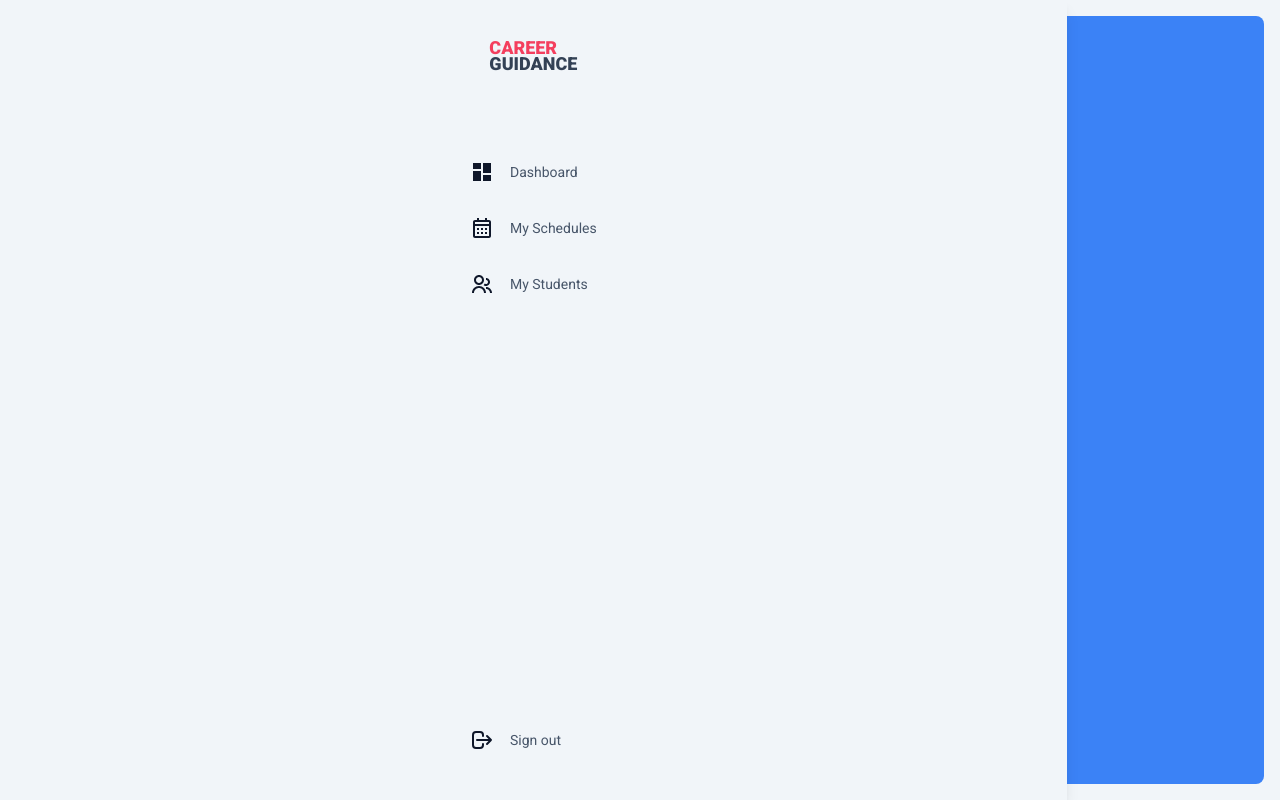
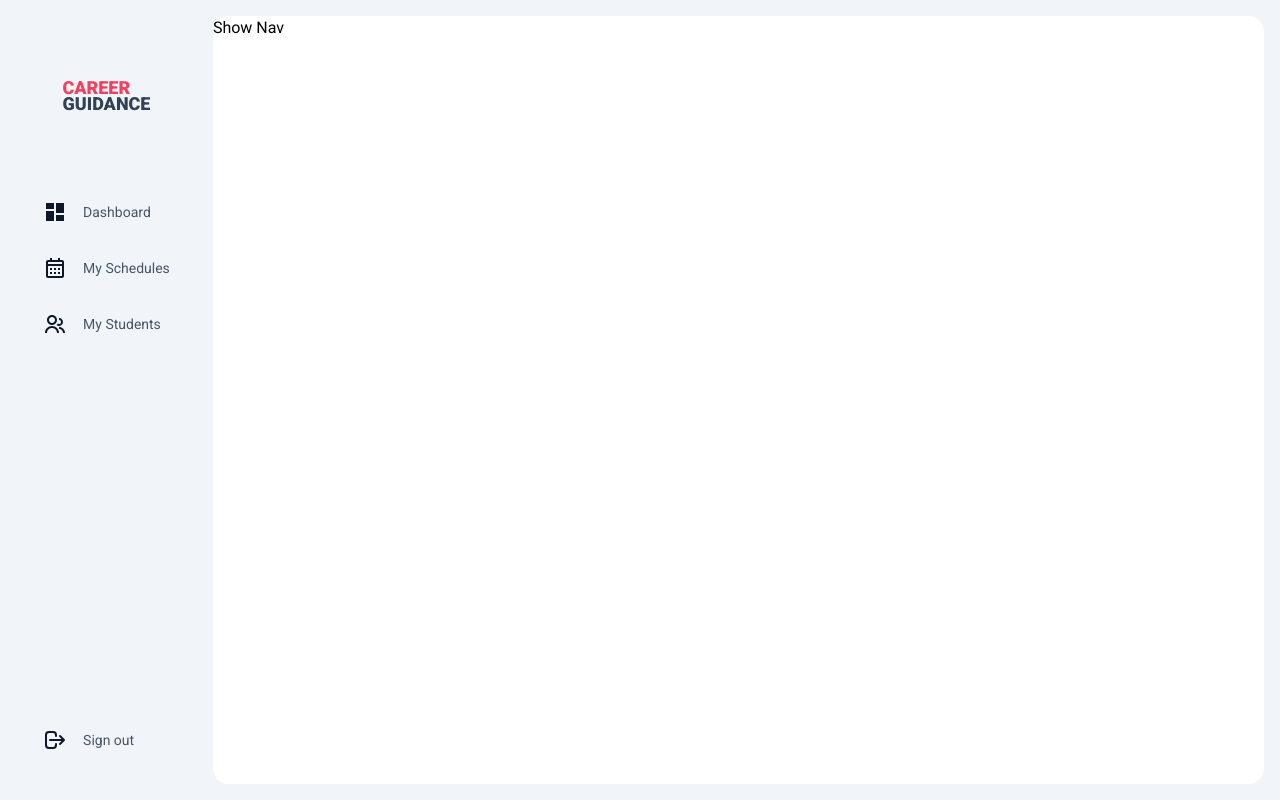
Before and after one commit to LifeOf97/undergrad, a Vue app in the folder frontend/: page /authview in a window 1280 px wide. Built offline with nearby package versions, Linux system fonts and the light colour scheme.

Commit message:
responsive left nav up and running.

```diff
--- /dev/null
+++ b/frontend/src/components/AppCloseButton.vue
@@ -0,0 +1,13 @@
+<template>
+   <button>
+        <svg xmlns="http://www.w3.org/2000/svg" class="h-7 w-7 stroke-current text-blueGray-500 transition-colors duration-300 hover:text-blueGray-900" viewBox="0 0 24 24">
+            <path stroke-linecap="round" stroke-linejoin="round" stroke-width="2" d="M6 18L18 6M6 6l12 12" />
+        </svg>
+    </button>
+</template>
+
+<script>
+export default {
+    name: "AppCloseButton"
+}
+</script>
--- /dev/null
+++ b/frontend/src/components/AppStaffDashBoard.vue
@@ -0,0 +1,11 @@
+<template>
+    <div>
+
+    </div>
+</template>
+
+<script>
+export default {
+    name: "AppStaffDashBoard"
+}
+</script>
--- /dev/null
+++ b/frontend/src/components/AppStaffId.vue
@@ -0,0 +1,15 @@
+<template>
+    <div>
+    </div>
+</template>
+
+<script>
+export default {
+    name: "AppStaffId",
+    data() {
+        return {
+            // img: require("@/assets/images/staffimg.png"),
+        }
+    },
+}
+</script>
--- a/frontend/src/views/AuthView.vue
+++ b/frontend/src/views/AuthView.vue
@@ -1,22 +1,48 @@
 <template>
-    <div class="w-full h-screen flex bg-blueGray-100 p-4">
+    <div class="relative w-full h-full flex bg-blueGray-100">
+
         <!-- start of side nav -->
-        <div class="absolute top-0 left-0 py-10 w-10/12 h-screen flex flex-col items-center space-y-20 bg-blueGray-100 shadow-lg overflow-hidden">
-            <AppTextLogo />
-            <AppLeftNavLinks />
+        <div :class="nav ? 'opacity-100':'-translate-x-full opacity-0'" class="absolute top-0 left-0 w-full h-screen bg-transparent overflow-hidden backdrop-blur-lg transition-all duration-200 lg:contents lg:relative lg:backdrop-blur-none">
+            <!-- start of nav links -->
+            <div class="relative w-10/12 h-screen flex flex-col items-center space-y-20 pb-10 bg-blueGray-100 lg:w-1/5">
+                <!-- start of close btn. available on small and medium screens -->
+                <div class="absolute top-5 right-5 lg:hidden">
+                    <AppCloseButton @click.prevent="nav = false" />
+                </div>
+                <!-- end of close btn -->
+                <AppTextLogo />
+                <AppLeftNavLinks />
+            </div>
+            <!-- end of nav links -->
         </div>
         <!-- end of side nav -->
 
-        <div class="w-full bg-blue-500 rounded-lg">2</div>
+        <!-- start of main view -->
+        <div class="w-full h-screen bg-transparent p-4 md:py-4 md:pl-0 md:pr-4">
+
+            <div class="w-full h-full bg-white rounded-2xl">
+                <button @click="nav = true">Show Nav</button>
+            </div>
+
+        </div>
+        <!-- end of main view -->
+
     </div>
 </template>
 
 <script>
 import AppTextLogo from "@/components/AppTextLogo.vue";
+import AppCloseButton from "@/components/AppCloseButton.vue";
 import AppLeftNavLinks from "@/components/AppLeftNavLinks.vue";
+
 
 export default {
     name: "AuthView",
-    components: {AppTextLogo, AppLeftNavLinks,}
+    components: {AppTextLogo, AppLeftNavLinks, AppCloseButton,},
+    data() {
+        return {
+            nav: false,
+        }
+    },
 }
 </script>
```
Also changed, not shown: frontend/src/components/AppStaffGreet.vue (added).
